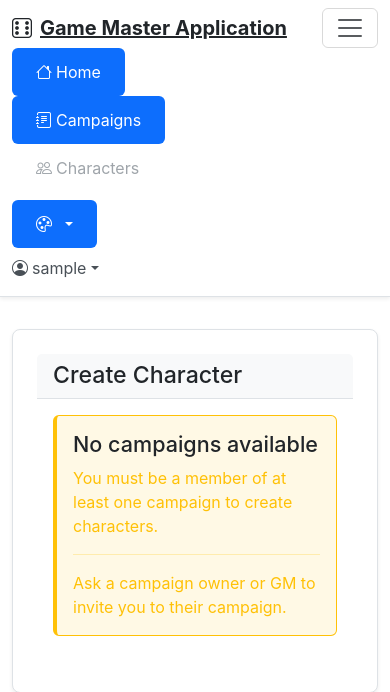
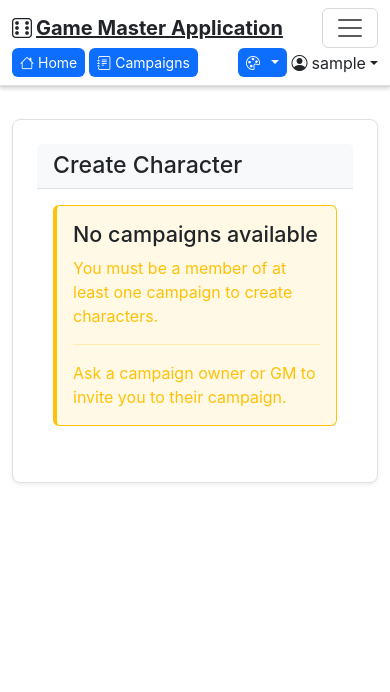
Before and after one commit to charlesmsiegel/gma, a Django app: page /characters/create/ in a window 390 px wide, after a click that opens the changed part. Shown: the top 692 px of the page. Run offline with Django 5.2, Linux system fonts and the light colour scheme; the visitor is signed in with stand-in values (Sample User, id 1); data that the repository does not hold is empty.

Commit message:
feat: Fix header layout, character limits, and theme switching system
- Restructure navbar to single line layout with flexbox container
- Add max_characters_per_player field to campaigns with OWNER/GM exemptions
- Implement campaign-specific character creation URLs and form pre-population
- Fix theme API endpoint with proper DRF authentication and error handling
- Remove phantom Characters tab and improve character creation messaging
- Add theme population to reset_dev_db command for consistent development setup

🤖 Generated with [Claude Code](https://claude.ai/code)

Co-Authored-By: Claude <noreply@anthropic.com>

```diff
--- a/api/urls/profile_urls.py
+++ b/api/urls/profile_urls.py
@@ -1,8 +1,9 @@
 from django.urls import path
 
-from ..views.profile_views import profile_update_view, profile_view
+from ..views.profile_views import profile_update_view, profile_view, theme_update_view
 
 urlpatterns = [
     path("", profile_view, name="api_profile"),
     path("update/", profile_update_view, name="api_profile_update"),
+    path("theme/", theme_update_view, name="api_theme_update"),
 ]
--- a/campaigns/templates/campaigns/campaign_detail.html
+++ b/campaigns/templates/campaigns/campaign_detail.html
@@ -127,7 +127,7 @@
                     <div class="d-grid gap-2">
                       <a href="{% url 'campaigns:campaign_characters' slug=campaign.slug %}"
                          class="btn btn-primary">Characters</a>
-                      <a href="{% url 'characters:create' %}"
+                      <a href="{% url 'characters:create_for_campaign' campaign_slug=campaign.slug %}"
                          class="btn btn-outline-primary btn-sm">Create New</a>
                     </div>
                   </div>
@@ -177,7 +177,7 @@
                     <div class="d-grid gap-2">
                       <a href="{% url 'campaigns:campaign_characters' slug=campaign.slug %}"
                          class="btn btn-primary">My Characters</a>
-                      <a href="{% url 'characters:create' %}"
+                      <a href="{% url 'characters:create_for_campaign' campaign_slug=campaign.slug %}"
                          class="btn btn-outline-primary btn-sm">Create Character</a>
                     </div>
                   </div>
--- a/characters/forms.py
+++ b/characters/forms.py
@@ -42,12 +42,20 @@ class CharacterCreateForm(forms.ModelForm):
             "campaign": "Select a campaign where you have at least PLAYER role",
         }
 
-    def __init__(self, *args, user=None, **kwargs):
+    def __init__(self, *args, user=None, initial_campaign=None, **kwargs):
         """Initialize form with user-specific campaign filtering."""
         if user is None:
             raise TypeError("CharacterCreateForm requires 'user' parameter")
 
         self.user = user
+        self.initial_campaign = initial_campaign
+
+        # If initial_campaign is provided, set it as initial data
+        if initial_campaign and "initial" not in kwargs:
+            kwargs["initial"] = {"campaign": initial_campaign}
+        elif initial_campaign and "initial" in kwargs:
+            kwargs["initial"]["campaign"] = initial_campaign
+
         super().__init__(*args, **kwargs)
 
         # Filter campaigns to only show those where user has PLAYER+ role
@@ -106,7 +114,8 @@ class CharacterCreateForm(forms.ModelForm):
             )
 
         # Check character limit for this user in this campaign
-        if campaign.max_characters_per_player > 0:  # 0 means unlimited
+        # OWNER and GM roles are exempt from character limits
+        if campaign.max_characters_per_player > 0 and user_role not in ["OWNER", "GM"]:
             existing_count = Character.objects.filter(
                 campaign=campaign, player_owner=self.user
             ).count()
--- a/characters/models/__init__.py
+++ b/characters/models/__init__.py
@@ -501,10 +501,13 @@ class Character(
                 )
 
         # Validate max characters per player limit
+        # OWNER and GM roles are exempt from character limits
         if self.campaign and self.player_owner:
             max_chars = self.campaign.max_characters_per_player
             if max_chars > 0:  # 0 means unlimited
-                self._validate_character_limit(max_chars)
+                user_role = self.campaign.get_user_role(self.player_owner)
+                if user_role not in ["OWNER", "GM"]:
+                    self._validate_character_limit(max_chars)
 
     @transaction.atomic
     def _validate_character_limit(self, max_chars: int) -> None:
--- a/characters/urls/__init__.py
+++ b/characters/urls/__init__.py
@@ -25,6 +25,12 @@ urlpatterns: List[URLPattern] = [
         "create/",
         CharacterCreateView.as_view(),
         name="create",
+    ),
+    # Campaign-specific character creation
+    path(
+        "create/campaign/<slug:campaign_slug>/",
+        CharacterCreateView.as_view(),
+        name="create_for_campaign",
     ),
     # Character detail
     path(
--- a/characters/views/__init__.py
+++ b/characters/views/__init__.py
@@ -208,9 +208,24 @@ class CharacterCreateView(LoginRequiredMixin, CreateView):
     template_name = "characters/character_create.html"
 
     def get_form_kwargs(self):
-        """Pass the current user to the form."""
+        """Pass the current user and initial campaign to the form."""
         kwargs = super().get_form_kwargs()
         kwargs["user"] = self.request.user
+
+        # If accessed with campaign_slug, set initial campaign
+        campaign_slug = self.kwargs.get("campaign_slug")
+        if campaign_slug:
+            try:
+                from campaigns.models import Campaign
+
+                campaign = Campaign.objects.get(slug=campaign_slug, is_active=True)
+                # Check if user has access to this campaign
+                user_role = campaign.get_user_role(self.request.user)
+                if user_role in ["OWNER", "GM", "PLAYER"]:
+                    kwargs["initial_campaign"] = campaign
+            except Campaign.DoesNotExist:
+                pass  # Campaign not found, proceed without pre-selection
+
         return kwargs
 
     def get_context_data(self, **kwargs):
@@ -245,14 +260,22 @@ class CharacterCreateView(LoginRequiredMixin, CreateView):
         for campaign in user_campaigns:
             limit = campaign.max_characters_per_player
             current_count = campaign.user_character_count
+            user_role = campaign.get_user_role(self.request.user)
+
+            # OWNER and GM roles are exempt from character limits
+            is_exempt_role = user_role in ["OWNER", "GM"]
+            at_limit = limit > 0 and current_count >= limit and not is_exempt_role
+            can_create = limit == 0 or current_count < limit or is_exempt_role
 
             campaigns_info.append(
                 {
                     "campaign": campaign,
                     "current_count": current_count,
                     "limit": limit,
-                    "at_limit": limit > 0 and current_count >= limit,
-                    "can_create": limit == 0 or current_count < limit,
+                    "at_limit": at_limit,
+                    "can_create": can_create,
+                    "is_exempt_role": is_exempt_role,
+                    "user_role": user_role,
                 }
             )
 
@@ -262,6 +285,9 @@ class CharacterCreateView(LoginRequiredMixin, CreateView):
                 "campaigns_info": campaigns_info,
                 "has_available_campaigns": any(
                     info["can_create"] for info in campaigns_info
+                ),
+                "user_has_exempt_roles": any(
+                    info["is_exempt_role"] for info in campaigns_info
                 ),
             }
         )
--- a/static/css/theme-overrides.css
+++ b/static/css/theme-overrides.css
@@ -465,6 +465,36 @@ a:hover {
     color: var(--theme-nav-link-active) !important;
 }
 
+/* Ensure header stays on one line */
+.main-header .navbar-collapse {
+    flex-wrap: nowrap !important;
+}
+
+.main-header nav {
+    white-space: nowrap !important;
+    overflow: visible !important;
+}
+
+.main-header .d-flex {
+    flex-wrap: nowrap !important;
+}
+
+/* Responsive adjustments for very small screens */
+@media (max-width: 576px) {
+    .main-header .d-none.d-md-inline {
+        display: none !important;
+    }
+
+    .main-header .btn-sm {
+        padding: 0.25rem 0.5rem !important;
+        font-size: 0.875rem !important;
+    }
+
+    .main-header .me-2 {
+        margin-right: 0.25rem !important;
+    }
+}
+
 /* Ensure all text elements use theme colors, but respect utility classes */
 h1:not(.text-white):not(.text-light):not(.text-dark):not(.text-primary):not(.text-secondary):not(.text-success):not(.text-danger):not(.text-warning):not(.text-info),
 h2:not(.text-white):not(.text-light):not(.text-dark):not(.text-primary):not(.text-secondary):not(.text-success):not(.text-danger):not(.text-warning):not(.text-info),
--- a/templates/base.html
+++ b/templates/base.html
@@ -28,9 +28,10 @@
     {% block extra_css %}{% endblock %}
   </head>
   <body data-theme="{{ user_theme }}" class="d-flex flex-column min-vh-100">
-    <header class="navbar navbar-expand-lg navbar-light bg-light main-header sticky-top" role="banner">
+    <header class="main-header bg-light sticky-top" role="banner">
+      <nav class="navbar navbar-expand-lg navbar-light" aria-label="Main navigation">
         <div class="container">
-        <a class="navbar-brand fw-bold" href="{% url 'core:index' %}">
+          <a class="navbar-brand fw-bold flex-shrink-0" href="{% url 'core:index' %}">
             <i class="bi bi-dice-6 me-2"></i>Game Master Application
           </a>
 
@@ -39,31 +40,22 @@
           </button>
 
           <div class="collapse navbar-collapse" id="mainNavbar">
-          <nav aria-label="Main navigation">
-            <ul class="navbar-nav me-auto mb-2 mb-lg-0">
-            <li class="nav-item me-2">
-              <a class="btn btn-outline-secondary" href="{% url 'core:index' %}">
+            <div class="d-flex w-100 justify-content-between align-items-center">
+              <div class="d-flex align-items-center">
+                <a class="btn btn-outline-secondary btn-sm me-2" href="{% url 'core:index' %}">
                   <i class="bi bi-house me-1"></i>Home
                 </a>
-            </li>
                 {% if user.is_authenticated %}
-              <li class="nav-item me-2">
-                <a class="btn btn-outline-secondary" href="{% url 'campaigns:list' %}">
+                  <a class="btn btn-outline-secondary btn-sm me-2" href="{% url 'campaigns:list' %}">
                     <i class="bi bi-journal-text me-1"></i>Campaigns
                   </a>
-              </li>
-              <li class="nav-item me-2">
-                <a class="btn btn-outline-secondary disabled" href="#" data-bs-toggle="tooltip" title="Characters feature coming soon">
-                  <i class="bi bi-people me-1"></i>Characters
-                </a>
-              </li>
                 {% endif %}
-          </ul>
+              </div>
 
-          <ul class="navbar-nav">
+              <div class="d-flex align-items-center">
                 {% if user.is_authenticated %}
                   <!-- Theme Switcher Dropdown -->
-              <li class="nav-item dropdown me-2">
+                  <div class="dropdown me-2">
                     <button class="btn btn-outline-secondary btn-sm dropdown-toggle" type="button" id="themeDropdown" data-bs-toggle="dropdown" aria-expanded="false" data-bs-auto-close="outside">
                       <i class="bi bi-palette me-1"></i>
                       <span class="d-none d-md-inline">Theme</span>
@@ -81,10 +73,10 @@
                         </label>
                       </div>
                     </div>
-              </li>
+                  </div>
 
                   <!-- User Dropdown -->
-              <li class="nav-item dropdown">
+                  <div class="dropdown">
                     <a class="nav-link dropdown-toggle d-flex align-items-center" href="#" id="userDropdown" role="button" data-bs-toggle="dropdown" aria-expanded="false">
                       <i class="bi bi-person-circle me-1"></i>
                       <span>{{ user.get_display_name }}</span>
@@ -115,23 +107,20 @@
                         </a>
                       </li>
                     </ul>
-              </li>
+                  </div>
                 {% else %}
-              <li class="nav-item me-2">
-                <a class="btn btn-outline-primary" href="{% url 'users:login' %}">
+                  <a class="btn btn-outline-primary btn-sm me-2" href="{% url 'users:login' %}">
                     <i class="bi bi-box-arrow-in-right me-1"></i>Login
                   </a>
-              </li>
-              <li class="nav-item">
-                <a class="btn btn-primary" href="{% url 'users:register' %}">
+                  <a class="btn btn-primary btn-sm" href="{% url 'users:register' %}">
                     <i class="bi bi-person-plus me-1"></i>Sign Up
                   </a>
-              </li>
                 {% endif %}
-          </ul>
-          </nav>
               </div>
             </div>
+          </div>
+        </div>
+      </nav>
     </header>
     <main id="main-content" class="main-content flex-grow-1" tabindex="-1">
       {% if messages %}
--- a/templates/characters/campaign_characters.html
+++ b/templates/characters/campaign_characters.html
@@ -27,7 +27,7 @@
         </div>
         <div class="d-flex gap-2">
           {% if can_create_character %}
-            <a href="{% url 'characters:create' %}" class="btn btn-primary">
+            <a href="{% url 'characters:create_for_campaign' campaign_slug=campaign.slug %}" class="btn btn-primary">
               <i class="bi bi-plus-circle"></i> Create Character
             </a>
           {% endif %}
@@ -207,7 +207,7 @@
               </a>
             {% endif %}
             {% if can_create_character %}
-              <a href="{% url 'characters:create' %}" class="btn btn-primary">
+              <a href="{% url 'characters:create_for_campaign' campaign_slug=campaign.slug %}" class="btn btn-primary">
                 <i class="bi bi-plus-circle"></i> Create Character
               </a>
             {% endif %}
--- a/templates/characters/character_create.html
+++ b/templates/characters/character_create.html
@@ -108,10 +130,10 @@
                     </table>
                   </div>
                 </div>
-                {% endif %}
+
                 <div class="d-flex justify-content-between">
                   <a href="{% url 'core:index' %}" class="btn btn-secondary">Cancel</a>
-                  <button type="submit" class="btn btn-primary">Create Character</button>
+                  <button type="submit" class="btn btn-primary"{% if not has_available_campaigns %} disabled{% endif %}>Create Character</button>
                 </div>
               </form>
             {% endif %}
```
Also changed, not shown: other parts of templates/characters/character_create.html (+26 -4 lines), api/views/profile_views.py (+43 -0 lines), campaigns/forms.py (+14 -0 lines), campaigns/templates/campaigns/campaign_settings.html (+31 -1 lines), campaigns/tests/test_campaign_settings.py (+1 -0 lines), core/management/commands/reset_dev_db.py (+10 -0 lines), 1 other file. Lines whose indentation alone changed are shown as unchanged.
